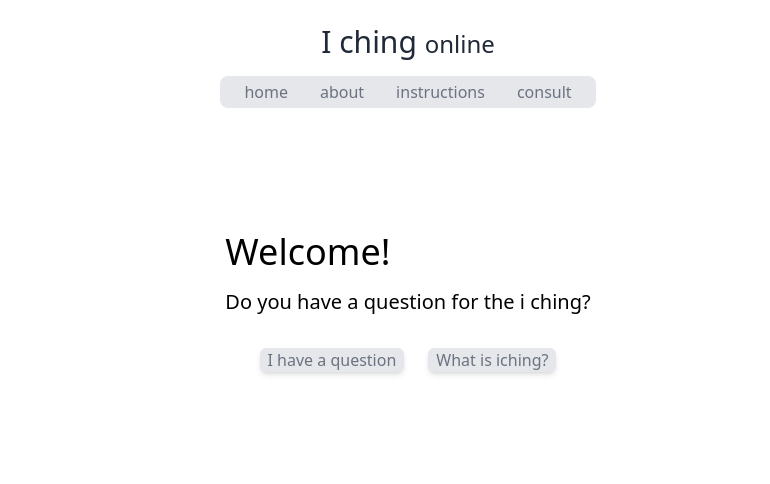
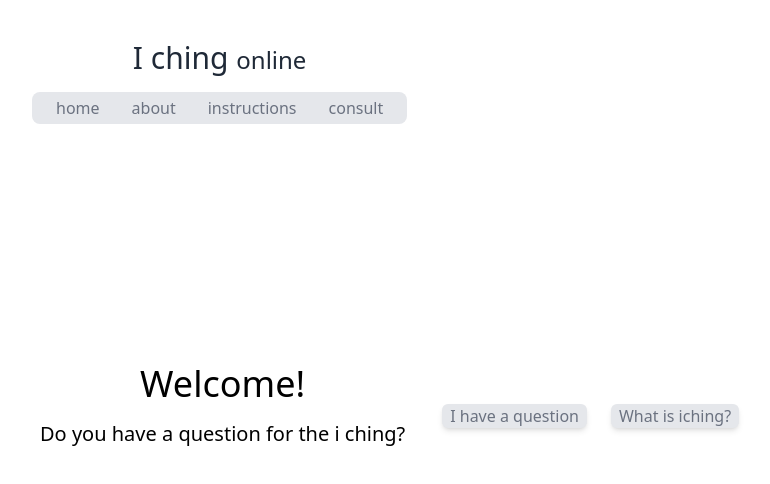
Before and after one commit to Sbector/iching, a Next.js app: page / in a window 1280 px wide. Shown: the top 484 px of the page, without its empty margins (232-1002 px from the left). Built offline with nearby package versions, Linux system fonts and the light colour scheme.

Commit message:
Header position

```diff
--- a/app/components/Header.jsx
+++ b/app/components/Header.jsx
@@ -16,7 +16,7 @@ const links = [{
 
 export default function Header () {
     return(
-        <header className="m-2">
+        <header className="m-2 fixed">
           <div className="py-4 text-center">
             <Link href="./" className="text-gray-800 dark:text-gray-200 text-3xl pb-2 m-4">I ching <span className="text-2xl">online</span></Link>
           </div>
--- a/app/layout.jsx
+++ b/app/layout.jsx
@@ -8,7 +8,7 @@ export const metadata = {
 
 export default function RootLayout({ children }) {
   return (
-    <html lang="en" className='bg-white dark:bg-black min-h-full'>
+    <html lang="en" className='bg-white dark:bg-black'>
       <body className='max-w-screen-md mx-auto'>
           <Header/>
           <div className='m-4 text-black dark:text-white'>
--- a/app/page.jsx
+++ b/app/page.jsx
@@ -3,11 +3,11 @@ import Link from "next/link"
 
 export default function HomePage() {
   return (
-    <div className="grid h-80 place-content-center">
+    <div className="flex h-screen justify-between text-center items-center">
       <div>
         <h1 className="text-4xl mb-4">Welcome!</h1>
+        <p className="text-xl mb-5">Do you have a question for the i ching?</p>
       </div>
-      <p className="text-xl mb-5">Do you have a question for the i ching?</p>
       <div className="mx-auto">
        <Link href="./consult">
        <Button>I have a question</Button>
```
